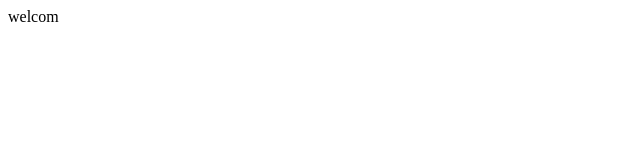
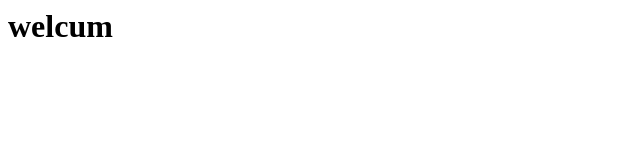
Before and after one commit to web-head-23/black.ink, a plain HTML site: page index.html in a window 1280 px wide. Shown: the whole page, without its empty margins (0-640 px from the left). Drawn offline with Linux system fonts and the light colour scheme.

Commit message:
Update index.html

```diff
--- a/index.html
+++ b/index.html
@@ -1,7 +1,9 @@
 <html>
 <body>
 
-welcom
+<h1>welcum
+
 
 </body>
+
 </html>
```
